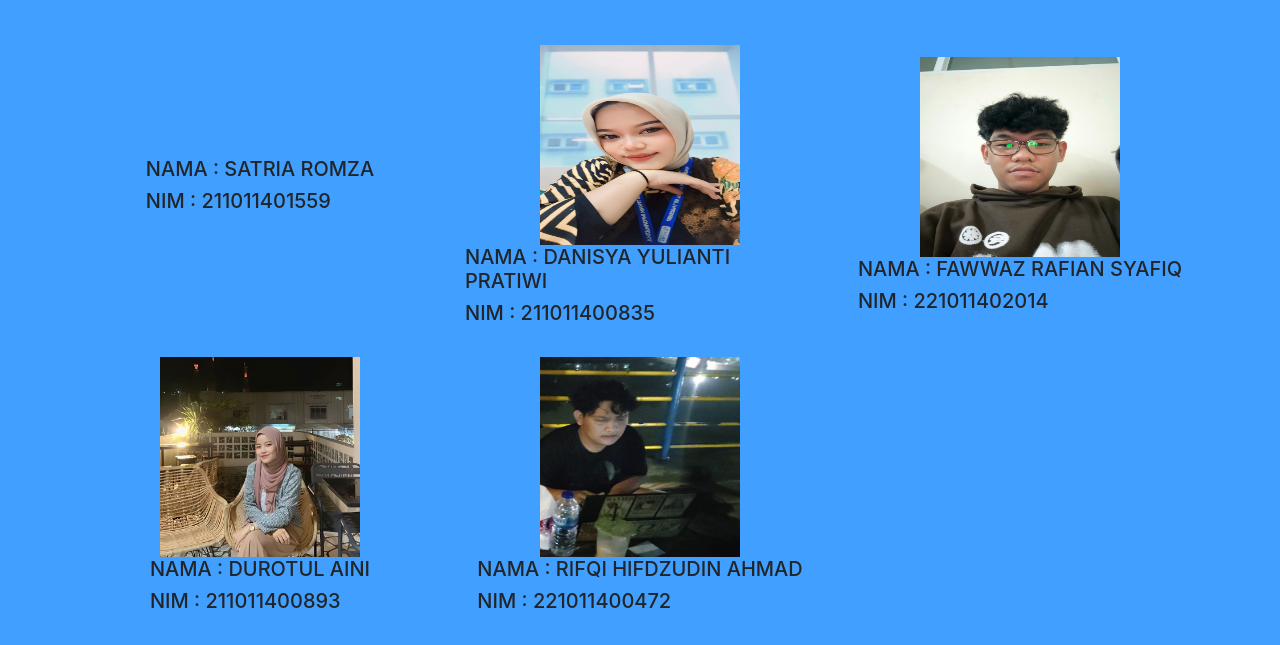
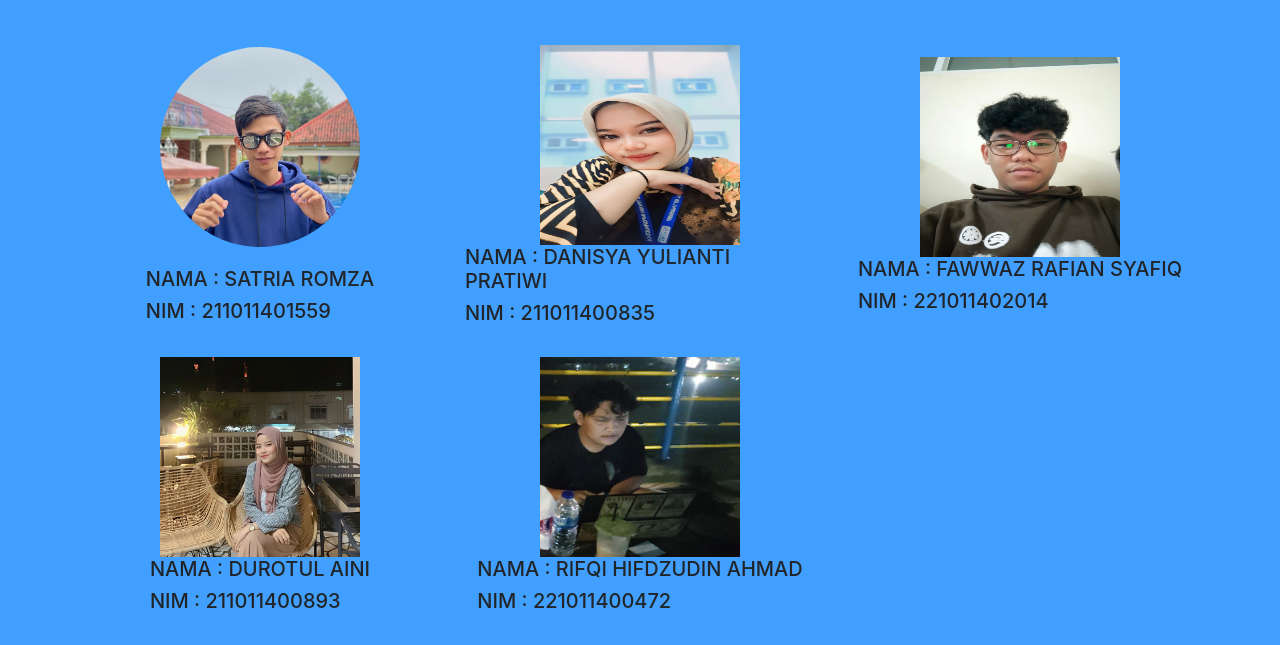
Before and after one commit to SatriaSatriaR/fifteen-delivery.github.io, a plain HTML site: page Fifteen_Team.html in a window 1280 px wide. Shown: the part 249-894 px from the top of the page. Drawn offline with nearby package versions, Linux system fonts and the light colour scheme; files whose address does not match are found by name.

Commit message:
perubahan gambar

```diff
--- a/Fifteen_Team.html
+++ b/Fifteen_Team.html
@@ -56,7 +56,7 @@
         <div class="container">
             <div class="row">
                 <div class="col-lg-4 col-foto-team">
-                    <!-- <div class="foto-profil satria"></div> -->
+                    <div class="foto-profil satria"></div>
                     <!-- <img src="./assets/img/satria.jpg"> -->
                     <div class="col-lg-4-text-">
                         <h5>NAMA : SATRIA ROMZA</h5>
```
